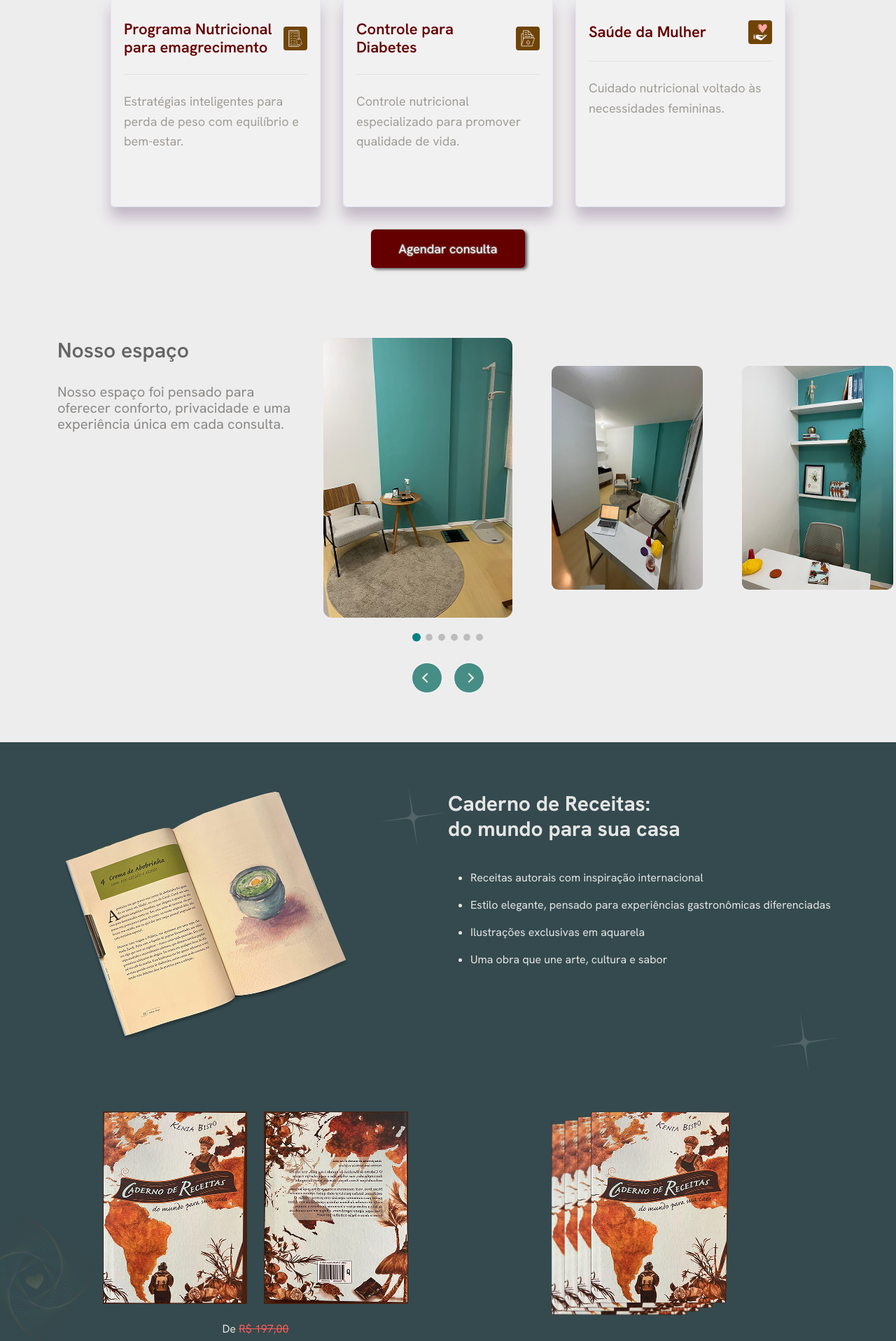
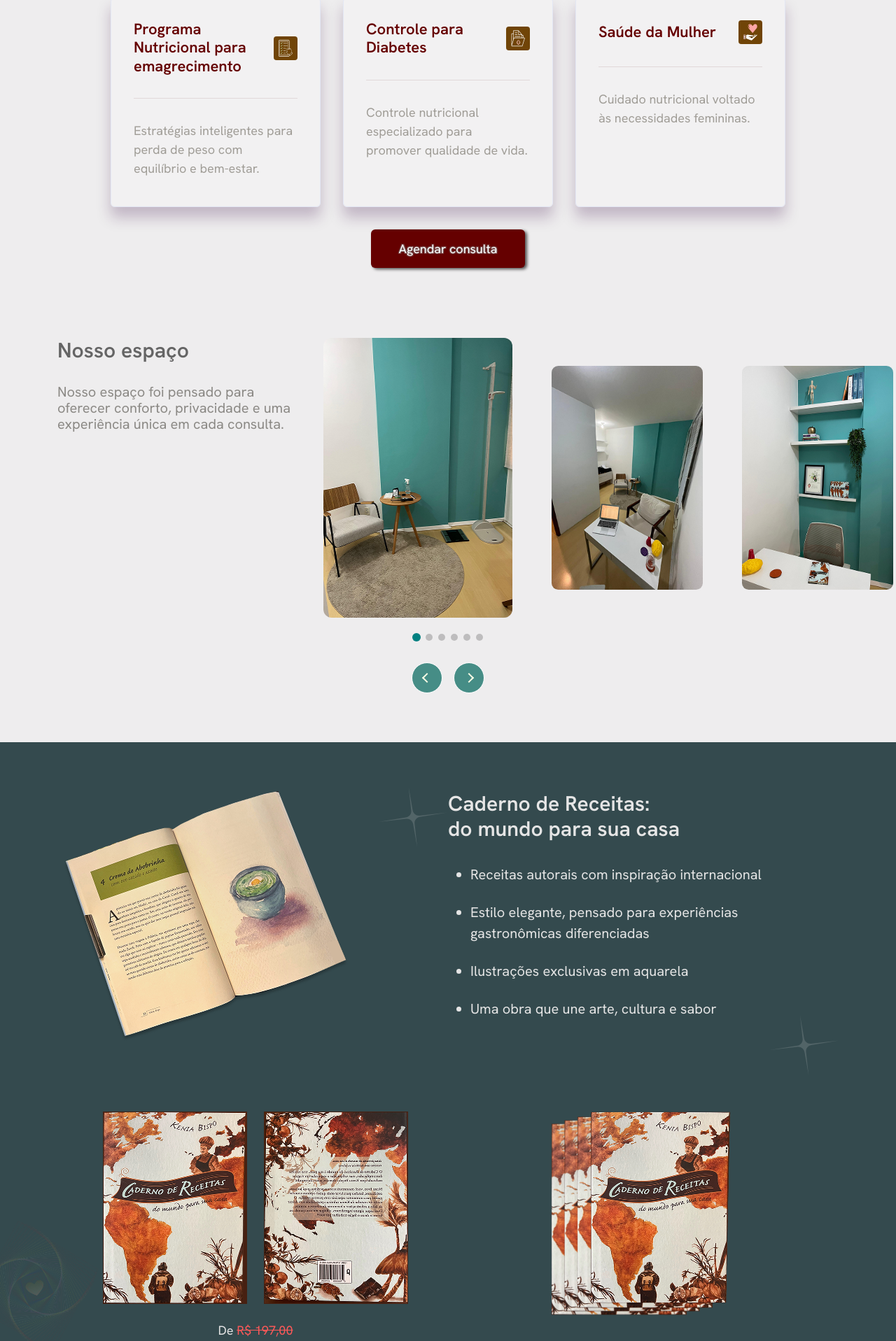
Before and after one commit to IuryDevJava/project_site_kenia, a React (Vite) app: page / in a window 1280 px wide. Shown: the part 1268-3185 px from the top of the page at 70% size. Built offline with nearby package versions, Linux system fonts and the light colour scheme.

Commit message:
project: New updates in the products section; adjusting text sizes and standardizing spacing between items

```diff
--- a/src/assets/Style/Products.css
+++ b/src/assets/Style/Products.css
@@ -24,7 +24,7 @@
 }
 
 .div_product_item--purchase {
-  margin-top: 100px;
+  margin: 100px 0 0;
 }
 
 .div_product_image-wrapper,
@@ -36,22 +36,30 @@
   text-align: center;
 }
 
-/* --- Estilos de Texto e Títulos (Desktop) --- */
 .h1_product_title {
   font-size: 30px;
-  font-weight: bold;
-  margin-bottom: 40px;
+  font-weight: 600;
+  margin: 0 !important;
+  padding-bottom: 32px;
 }
 
 .h2_product_subtitle {
   font-size: 30px;
-  font-weight: bold;
-  margin-bottom: 40px;
+  font-weight: 600;
+  margin: 0 !important;
+  padding-bottom: 32px;
 }
 
 .ul_product_features li {
-  margin-bottom: 15px;
+  margin: 0 !important;
   position: relative;
+  font-weight: 400;
+  font-size: 20px;
+}
+
+.ul_product_features {
+  display: grid;
+  gap: 24px;
 }
 
 /* --- Card de Compra --- */
@@ -68,7 +76,7 @@
 }
 
 .h3_purchase-card_title {
-  font-size: 24px;
+  font-size: 25px;
   font-weight: 400;
 }
 
@@ -81,15 +89,21 @@
   display: flex;
   flex-direction: column;
   align-items: center;
-  gap: 5px;
+  gap: 8px;
+}
+
+.span_price_original {
+  font-size: 18px;
+  font-weight: 400;
 }
 
 .span_price_current {
-  font-size: 20px;
+  font-size: 22px;
+  font-weight: 600;
 }
 
-.span_price_original {
-  font-size: 16px;
+s {
+  color: #ff5959;
 }
 
 /* --- Imagens --- */
@@ -108,10 +122,6 @@
   margin-top: 150px;
 }
 
-s {
-  color: #ff5959;
-}
-
 /* ########## RESPONSIVIDADE ########## */
 
 /* --- Tablet (até 991px) --- */
@@ -128,9 +138,8 @@ s {
     gap: 30px;
   }
 
-  /* Espaçamento Reduzido */
   .div_product_item--purchase {
-    margin-top: 80px;
+    margin: 80px 0 0;
   }
 
   .div_purchase-card {
@@ -139,13 +148,21 @@ s {
 
   /* Fontes Reduzidas */
   .h1_product_title {
-    font-size: 25px !important;
+    font-size: 25px;
+    padding-bottom: 24px;
   }
+
   .h2_product_subtitle {
-    font-size: 25px !important;
+    font-size: 25px;
+    padding-bottom: 24px;
   }
+
   .h3_purchase-card_title {
     font-size: 20px;
+  }
+
+  .ul_product_features {
+    gap: 16px;
   }
 
   .div_products_block {
@@ -169,22 +186,21 @@ s {
     height: 300px;
   }
 
-  .span_price_current {
+  svg {
+    height: 70px !important;
+  }
+
+  .span_price_original {
     font-size: 16px;
   }
 
-  .span_price_original {
-    font-size: 14px;
-  }
-
-  svg {
-    height: 70px !important;
+  .span_price_current {
+    font-size: 20px;
   }
 }
 
 /* --- Mobile (até 767px) --- */
 @media (max-width: 767px) {
-
   .section_products {
     padding: 32px 0;
   }
@@ -199,25 +215,25 @@ s {
 
   .div_product_item--purchase {
     align-items: center !important;
-  }
-
-  .div_product_item--purchase {
-    margin-top: 30px;
+    margin: 60px 0 0;
   }
 
   .h1_version_mobile {
-    font-size: 20px !important;
-    margin-bottom: 15px;
+    font-size: 20px;
+    margin-bottom: 15px !important;
     text-align: center !important;
   }
+
   .h2_product_subtitle {
     font-size: 20px !important;
     margin-bottom: 15px;
     text-align: center !important;
   }
+
   .h3_purchase-card_title {
     font-size: 18px;
   }
+
   .ul_product_features li {
     font-size: 14px;
   }
@@ -235,11 +251,6 @@ s {
     height: 150px;
   }
 
-  /* .img_product_open-book {
-    width: 290px;
-    height: 220px;
-  } */
-
   .div_purchase-card_covers {
     display: flex;
     gap: 12px;
@@ -249,12 +260,12 @@ s {
     margin-top: 80px;
   }
 
-  .span_price_current {
+  .span_price_original {
     font-size: 14px;
   }
 
-  .span_price_original {
-    font-size: 13px;
+  .span_price_current {
+    font-size: 16px;
   }
 
   .div_purchase-card {
@@ -283,7 +294,15 @@ s {
   .div_product_item.div_product_item--purchase {
     display: flex;
     flex-direction: column-reverse;
-    gap: 20px;
+    gap: 18px;
+  }
+
+  .div_product_item--purchase {
+    margin: 40px 0 0;
+  }
+
+  .footer-logo {
+    margin: 20px 0 20px;
   }
 
   .div_products_container {
--- a/src/assets/Style/Service.css
+++ b/src/assets/Style/Service.css
@@ -13,7 +13,7 @@
   font-size: 30px;
   color: #656565;
   font-weight: 600;
-  margin-bottom: 0;
+  margin: 0;
   justify-content: center;
   display: flex;
 }
@@ -33,7 +33,22 @@
   box-shadow: 0 15px 20px rgba(62, 19, 77, 0.25);
   width: 300px;
   height: 300px;
-  padding: 32px 18px;
+  padding: 32px 32px;
+  display: flex !important;
+  flex-direction: column;
+  gap: 32px !important;
+  margin: 0 !important;
+}
+
+.line-card hr {
+  margin: 0 !important;
+  padding: 0 !important;
+  white-space: nowrap !important;
+}
+
+.line-card {
+  background-color: #650000 !important;
+  opacity: 0.1;
 }
 
 .row_div_card {
@@ -47,9 +62,6 @@
   display: flex;
   justify-content: space-between;
   align-items: center;
-  padding: 0 0 24px;
-  /* border-bottom: 1px solid #eaeaea; */
-  border-bottom: 1px solid #e0e0e0;
 }
 
 .card_title {
@@ -72,8 +84,8 @@
 .card_text {
   font-size: 18px !important;
   color: #a09d97;
-  line-height: 160%;
-  margin: 24px 0 0;
+  padding: 0 !important;
+  margin: 0 !important;
 }
 
 @media (min-width: 991px) and (max-width: 1199px) {
@@ -92,17 +104,15 @@
   }
 
   .service_card {
-    width: 260px;
-    height: 260px;
+    width: 250px;
+    height: 250px;
+    gap: 24px !important;
+    padding: 24px 24px;
   }
 
   .row_div_card {
     grid-template-columns: repeat(2, auto);
     gap: 24px;
-  }
-
-  .card_header {
-    padding: 0 0 18px;
   }
 
   .service_header {
@@ -120,7 +130,6 @@
 
   .card_text {
     font-size: 16px !important;
-    margin: 18px 0 0;
   }
 }
 
@@ -130,8 +139,13 @@
     overflow-x: hidden;
   }
 
+  .swiper-wrapper {
+    padding: 18px 0 0 !important;
+  }
+
   .card_header {
-    padding: 0 0 18px !important;
+    padding: 0 0 0 !important;
+    margin: 0 !important;
   }
 
   .card_title {
@@ -144,12 +158,9 @@
   }
 
   .card_text {
-    margin: 18px 0 0 !important;
+    margin: 0 !important;
+    margin: 0 0 0 !important;
     font-size: 14px !important;
-  }
-
-  .service_header {
-    padding-bottom: 24px !important;
   }
 
   h1 {
@@ -162,18 +173,19 @@
   .service_card {
     width: 200px;
     height: 200px;
-    cursor: grabbing;
-    padding: 18px 18px !important;
+    padding: 16px 16px !important;
     border: 1px solid #e3e7f4 !important;
-    box-shadow: 0 2px 16px rgba(62, 19, 77, 0.25) !important;
+    box-shadow: 0 2px 8px rgba(62, 19, 77, 0.25) !important;
     /* background-color: #4b310017; */
     overflow: visible !important;
-    transition: transform 1.5s cubic-bezier(0.17, 0.84, 0.44, 1), box-shadow 0.3s ease;
+    transition: transform 1.5s cubic-bezier(0.17, 0.84, 0.44, 1),
+      box-shadow 0.3s ease;
     z-index: 10;
+    gap: 16px !important;
   }
 
   .service_card:active {
-    transform: scale(1.04);
+    transform: scale(1.1);
     transition: transform 0.2s ease-in;
   }
 
@@ -189,24 +201,16 @@
 
   .service-swiper {
     position: relative;
-
-  /* 2. MUDA de 'visible' para 'hidden'. Isso esconde a "linha". */
-  overflow: hidden;
-
-  /* 3. Adiciona padding-top para o seu scale(1.04) não ser cortado */
-  padding-top: 10px;
-
-  /* --- SEU CÓDIGO ORIGINAL (Mantido) --- */
-  width: 150%;
-  padding-bottom: 46px !important;
+    overflow: hidden;
+    padding-top: 10px;
+    width: 150%;
+    padding-bottom: 46px !important;
   }
 
-  /* --- MUDANÇA 3: AJUSTE DOS BULLETS --- */
   .service-swiper .swiper-pagination {
     position: absolute;
     display: flex;
     left: -16.5% !important;
-
     align-items: center !important;
     justify-content: center;
     gap: 8px;
@@ -225,5 +229,4 @@
     background-color: #650000 !important;
     transform: scale(1.2);
   }
-
 }
--- a/src/components/Services-appointments/Service.jsx
+++ b/src/components/Services-appointments/Service.jsx
@@ -122,6 +122,9 @@ const Service = () => {
           <img src={service.icon} className="card_icon" alt={service.alt} />
         </figure>
       </div>
+      <div className="line-card">
+        <hr />
+      </div>
       <div className="card_body">
         <p className="card_text">{t(service.descriptionKey)}</p>
       </div>
```
